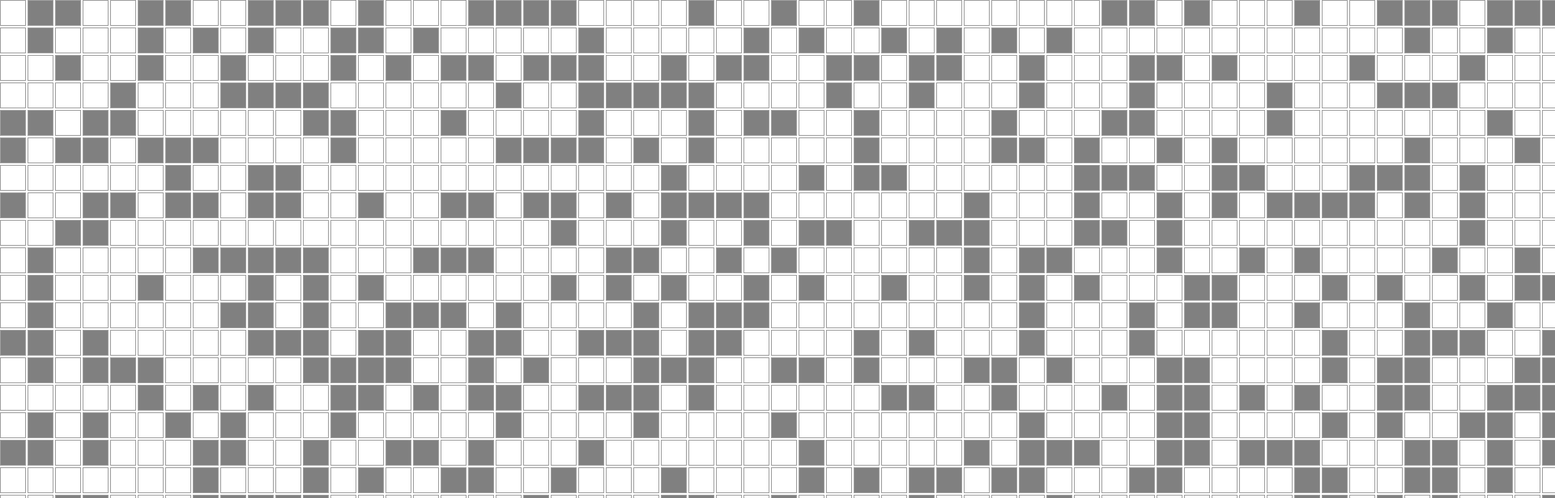
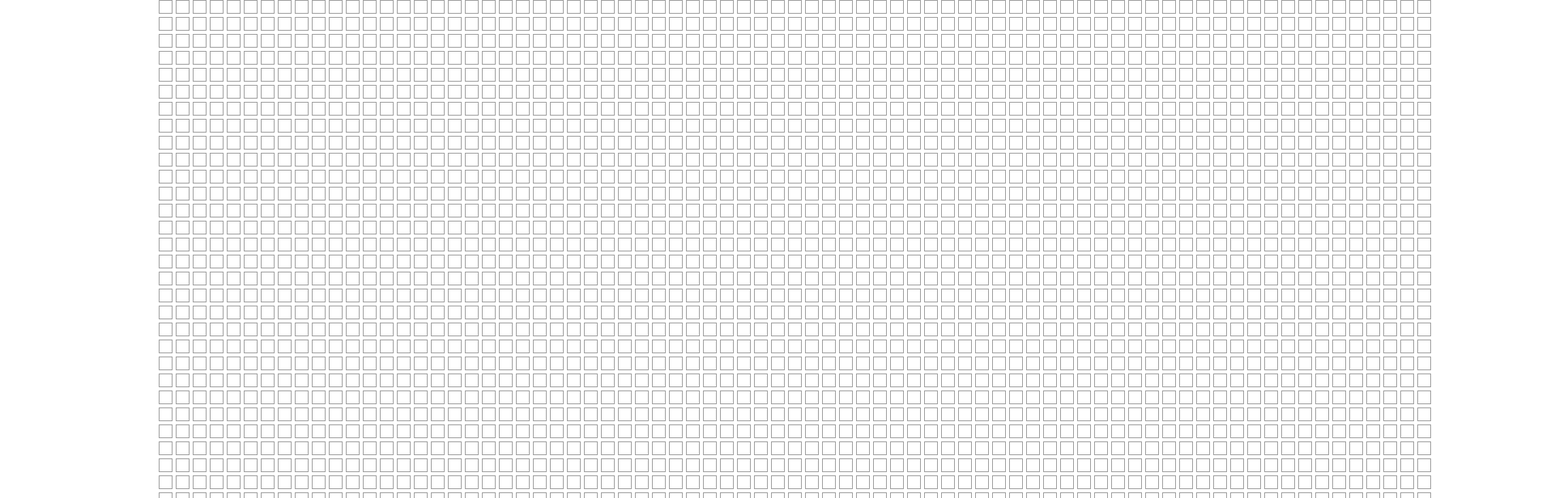
Before and after one commit to Mickael45/Pathfinding, a React (Create React App) app: page / in a window 1280 px wide. Shown: the top 616 px of the page at 81% size, 1920 px wide, since content can reach past the window. Built offline with nearby package versions, Linux system fonts and the light colour scheme.

Commit message:
Resiwed map

```diff
--- a/src/App.css
+++ b/src/App.css
@@ -1,6 +1,3 @@
 .App {
-  text-align: center;
   display: grid;
-  grid-template-columns: repeat(74, auto);
-  grid-gap: 2px;
 }
--- a/src/App.tsx
+++ b/src/App.tsx
@@ -12,12 +12,12 @@ const onClick = () => {
 };
 
 const App = () => {
-  const [nodes] = useState<JSX.Element[]>(createNodes());
+  const [nodes] = useState<JSX.Element>(createNodes());
 
   useEffect(() => {
-    if (nodes && nodes.length > 0) {
+    if (nodes) {
       addEventListeners();
-      putRandomWalls();
+      // putRandomWalls();
     }
   }, []);
 
--- a/src/NodeMap.css
+++ b/src/NodeMap.css
@@ -1,7 +1,17 @@
+.container {
+  display: grid;
+  width: 75%;
+  justify-self: center;
+  grid-template-columns: repeat(75, auto);
+  grid-gap: 4px;
+}
+
 .square {
   display: block;
-  height: 30px;
-  width: 30px;
+  height: 15px;
+  width: 15px;
+  text-align: center;
+  font-size: 7px;
   border: 1px solid #a0a0a0;
 }
 
--- a/src/NodeMap.tsx
+++ b/src/NodeMap.tsx
@@ -10,7 +10,7 @@ export const putRandomWalls = () => {
   const numberOfWalls = 900;
   const randomIndexes = [];
   while (randomIndexes.length < numberOfWalls) {
-    var r = Math.floor(Math.random() * NUMBER_OF_COLUMNS * NUMBER_OF_ROWS) + 1;
+    var r = Math.floor(Math.random() * NUMBER_OF_COLUMNS * NUMBER_OF_ROWS);
     if (randomIndexes.indexOf(r) === -1) {
       randomIndexes.push(r);
     }
@@ -26,5 +26,5 @@ export const createNodes = () => {
   for (let i = 0; i < nodesAmount; i++) {
     nodes.push(createNode(i));
   }
-  return nodes;
+  return <div className="container">{nodes}</div>;
 };
--- a/src/config.ts
+++ b/src/config.ts
@@ -10,8 +10,8 @@ interface Config {
 }
 
 const defaultConfig = {
-  NUMBER_OF_COLUMNS: 74,
-  NUMBER_OF_ROWS: 34,
+  NUMBER_OF_COLUMNS: 75,
+  NUMBER_OF_ROWS: 50,
   START_NODE_ID: "startNode",
   END_NODE_ID: "endNode",
   START_NODE_COLOR: "green",
```
Also changed, not shown: 1 other file (tests, documents, lock files or other folders).
